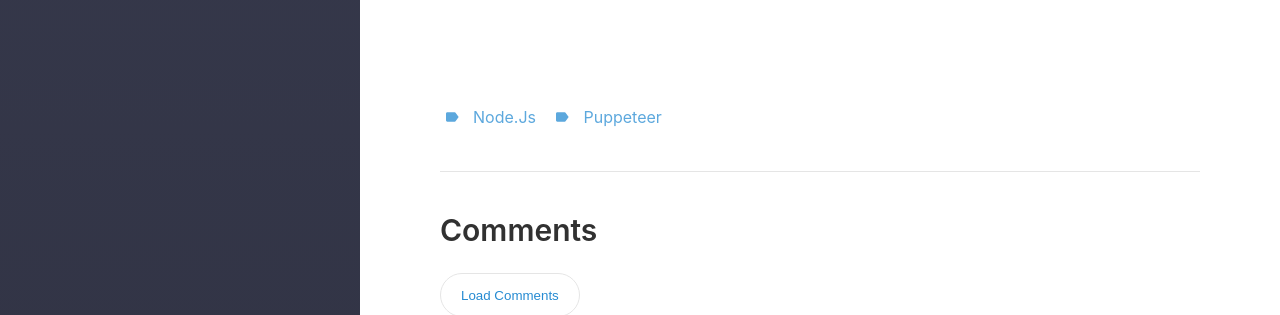
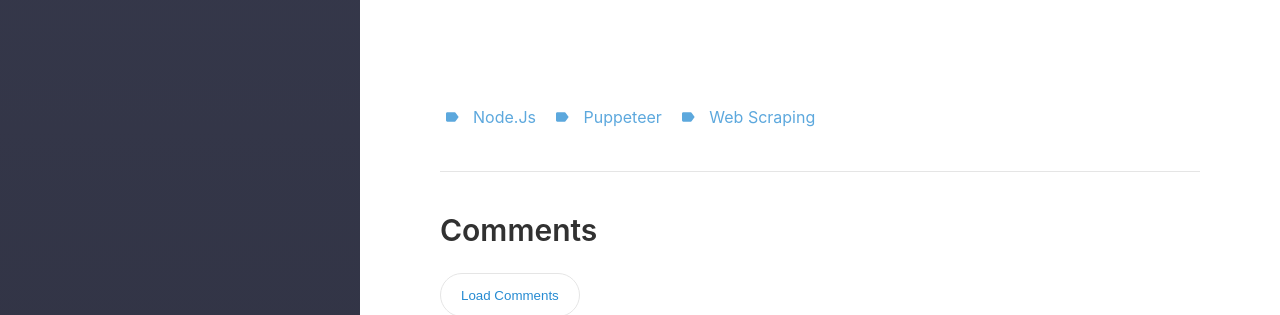
Before and after one commit to philipgriffin/personalSite, a Jekyll site: the page built from _posts/2019-05-29-Web scraping to create an API in 5 minutes!.md, in a window 1280 px wide. Shown: the part 3934-4249 px from the top of the page. Built offline with Jekyll 4.4.1, drawn with Linux system fonts in a browser that asks for light colours; our own code applies the rules of GitHub Pages for plain Markdown files; comment, search, counter and statistics services are not loaded.

Commit message:
Update 2019-05-29-Web scraping to create an API in 5 minutes!.md

```diff
--- a/_posts/2019-05-29-Web scraping to create an API in 5 minutes!.md
+++ b/_posts/2019-05-29-Web scraping to create an API in 5 minutes!.md
@@ -2,6 +2,7 @@
 tags:
 - Node.js
 - Puppeteer
+- web scraping
 
 ---
 Presuming you have Node.js installed lets jump right in and create the endpoint! _(If you don't head over to_ [_https://nodejs.org/en/_](https://nodejs.org/en/ "https://nodejs.org/en/")_)_
```
